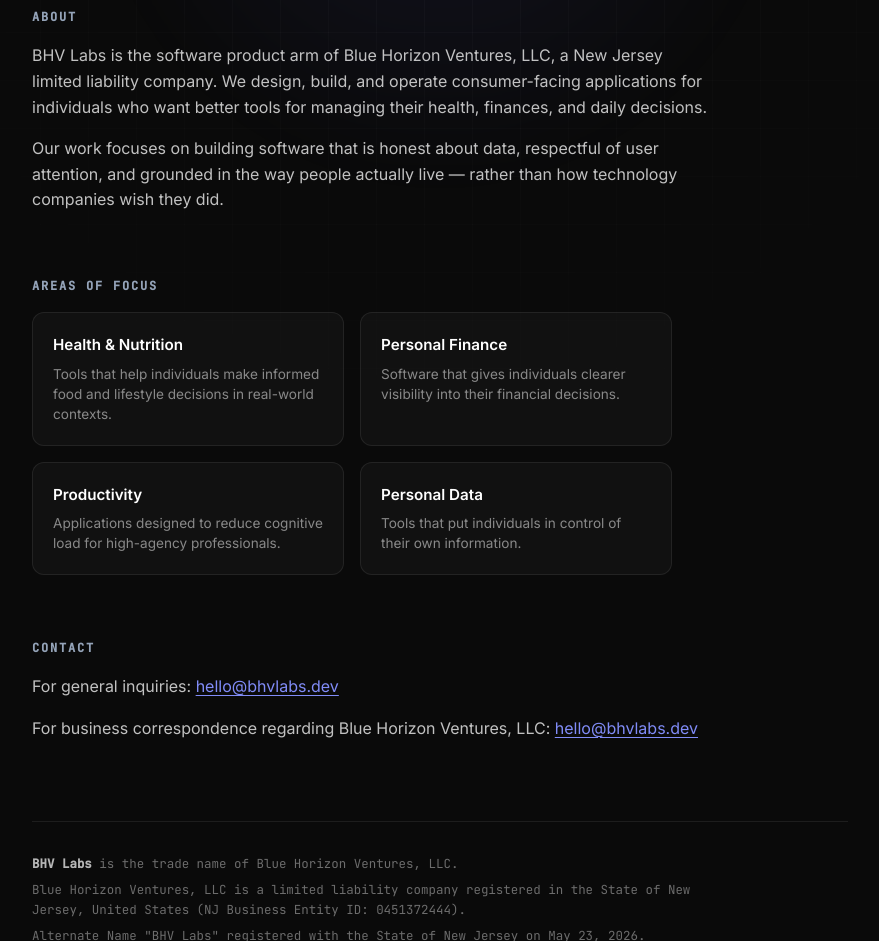
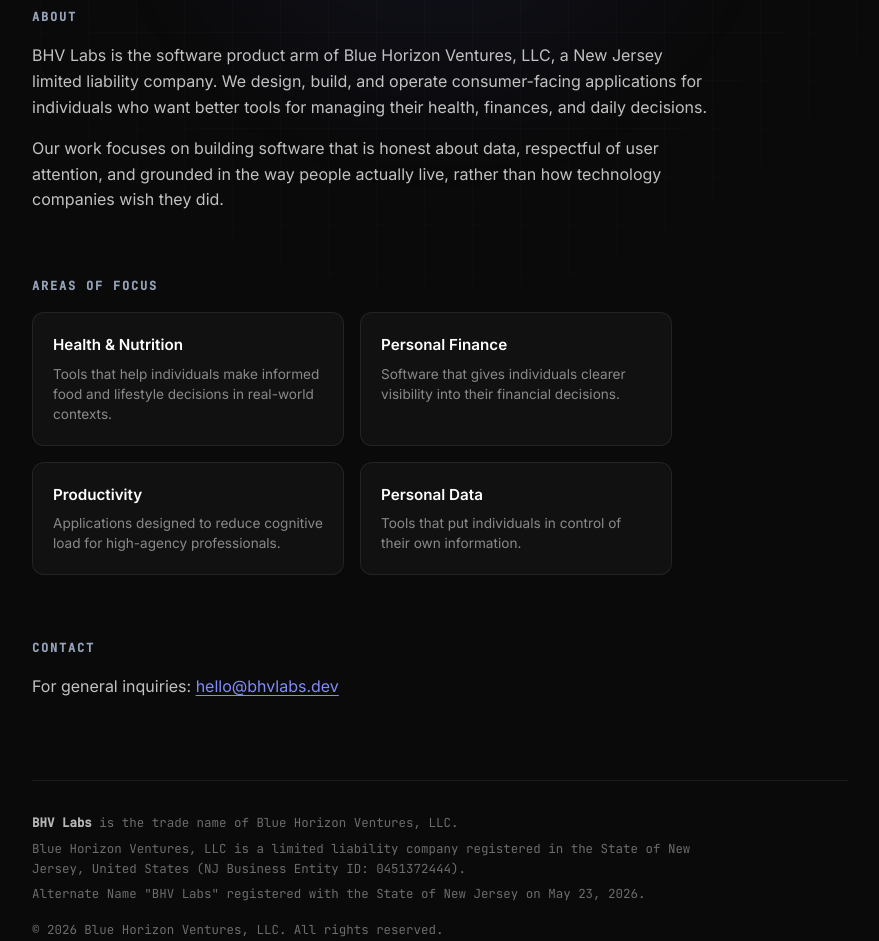
Before and after one commit to dedcodes/bhvlabs-site, a plain HTML site: page index.html in a window 1280 px wide. Shown: the part 400-1341 px from the top of the page, without its empty margins (200-1079 px from the left). Drawn offline with Linux system fonts and the light colour scheme.

Commit message:
Update index.html

```diff
--- a/index.html
+++ b/index.html
@@ -3,7 +3,7 @@
 <head>
   <meta charset="UTF-8" />
   <meta name="viewport" content="width=device-width, initial-scale=1.0" />
-  <title>BHV Labs — Independent Software Studio</title>
+  <title>BHV Labs</title>
   <meta name="description" content="BHV Labs is an independent software studio operated by Blue Horizon Ventures, LLC, building consumer products in health, productivity, and personal data." />
   <style>
     @import url('https://fonts.googleapis.com/css2?family=Inter:wght@400;500;600;700;800&family=JetBrains+Mono:wght@400;500&display=swap');
@@ -180,7 +180,7 @@
     <section>
       <h2>About</h2>
       <p>BHV Labs is the software product arm of Blue Horizon Ventures, LLC, a New Jersey limited liability company. We design, build, and operate consumer-facing applications for individuals who want better tools for managing their health, finances, and daily decisions.</p>
-      <p>Our work focuses on building software that is honest about data, respectful of user attention, and grounded in the way people actually live — rather than how technology companies wish they did.</p>
+      <p>Our work focuses on building software that is honest about data, respectful of user attention, and grounded in the way people actually live, rather than how technology companies wish they did.</p>
     </section>
 
     <section>
@@ -208,7 +208,6 @@
     <section>
       <h2>Contact</h2>
       <p>For general inquiries: <a href="mailto:hello@bhvlabs.dev">hello@bhvlabs.dev</a></p>
-      <p>For business correspondence regarding Blue Horizon Ventures, LLC: <a href="mailto:hello@bhvlabs.dev">hello@bhvlabs.dev</a></p>
     </section>
 
     <div class="footer">
```
